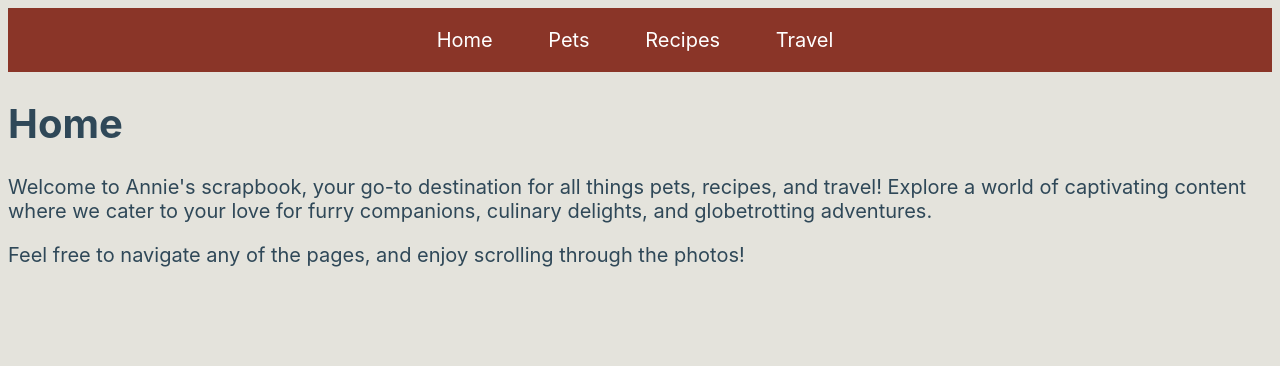
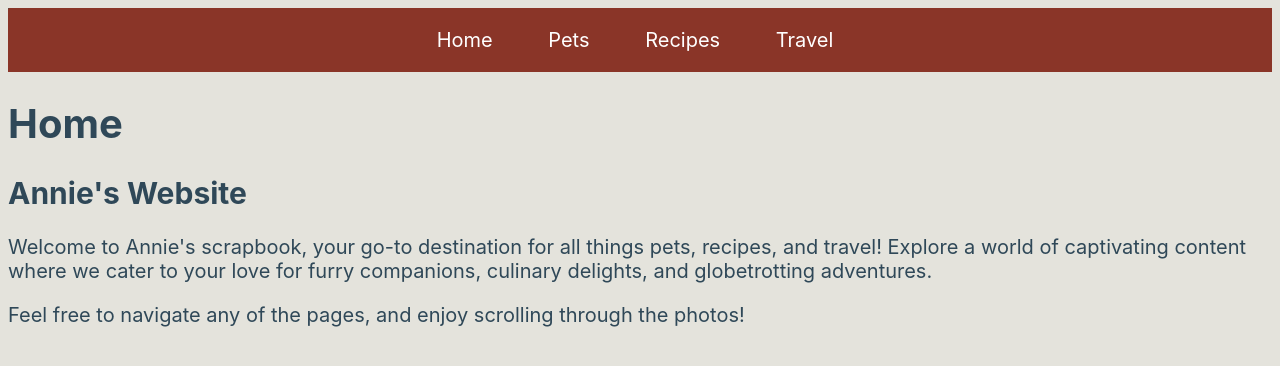
Before and after one commit to annij04/ccp_mobile_w24, a plain HTML site: page index.html in a window 1280 px wide. Drawn offline with Linux system fonts and the light colour scheme.

Commit message:
Update index.html

```diff
--- a/index.html
+++ b/index.html
@@ -21,6 +21,7 @@
     </header>
     <main id="skip">
         <div>
+            <h2>Annie's Website</h2>
             <p>Welcome to Annie's scrapbook, your go-to destination for all things pets, recipes, and travel! Explore a world of captivating content where we cater to your love for furry companions, culinary delights, and globetrotting adventures. </p></div>
 <div>Feel free to navigate any of the pages, and enjoy scrolling through the photos!</div>
             <!-- Jackie Wolf -->
```
